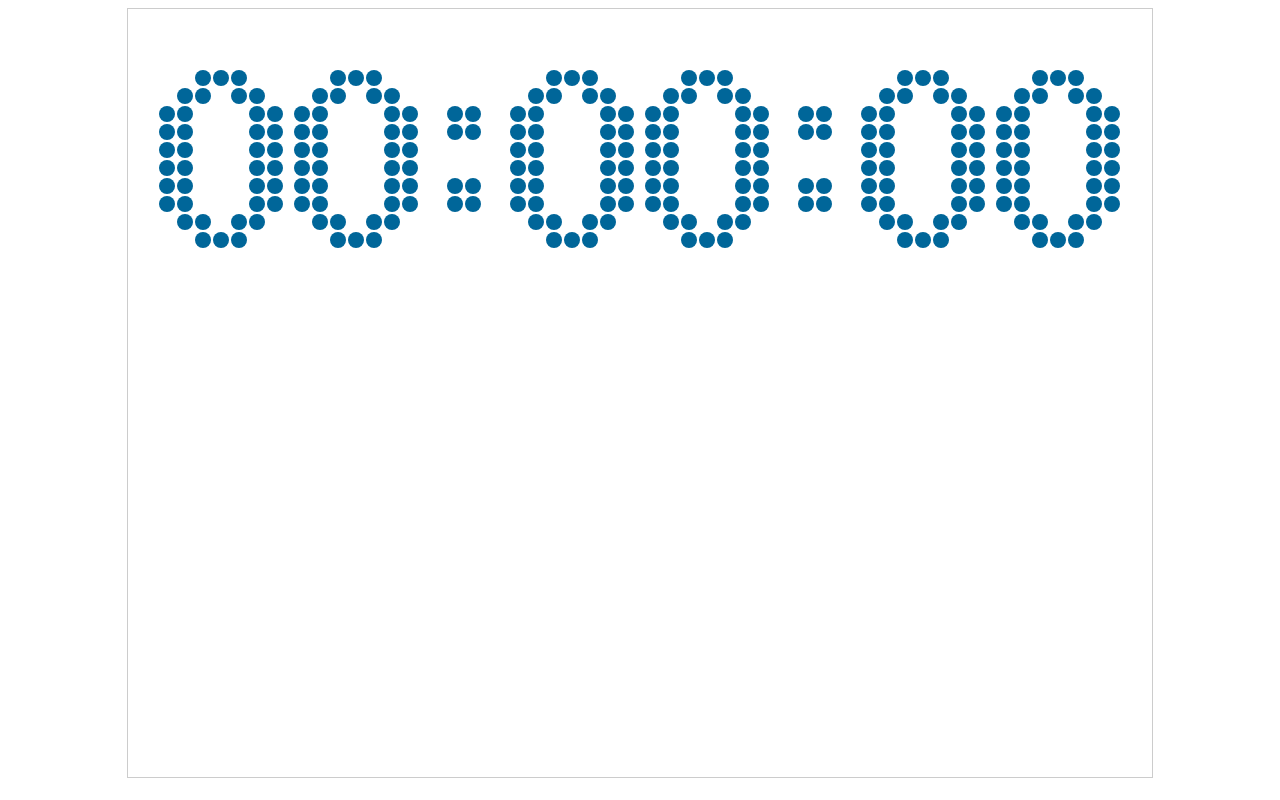
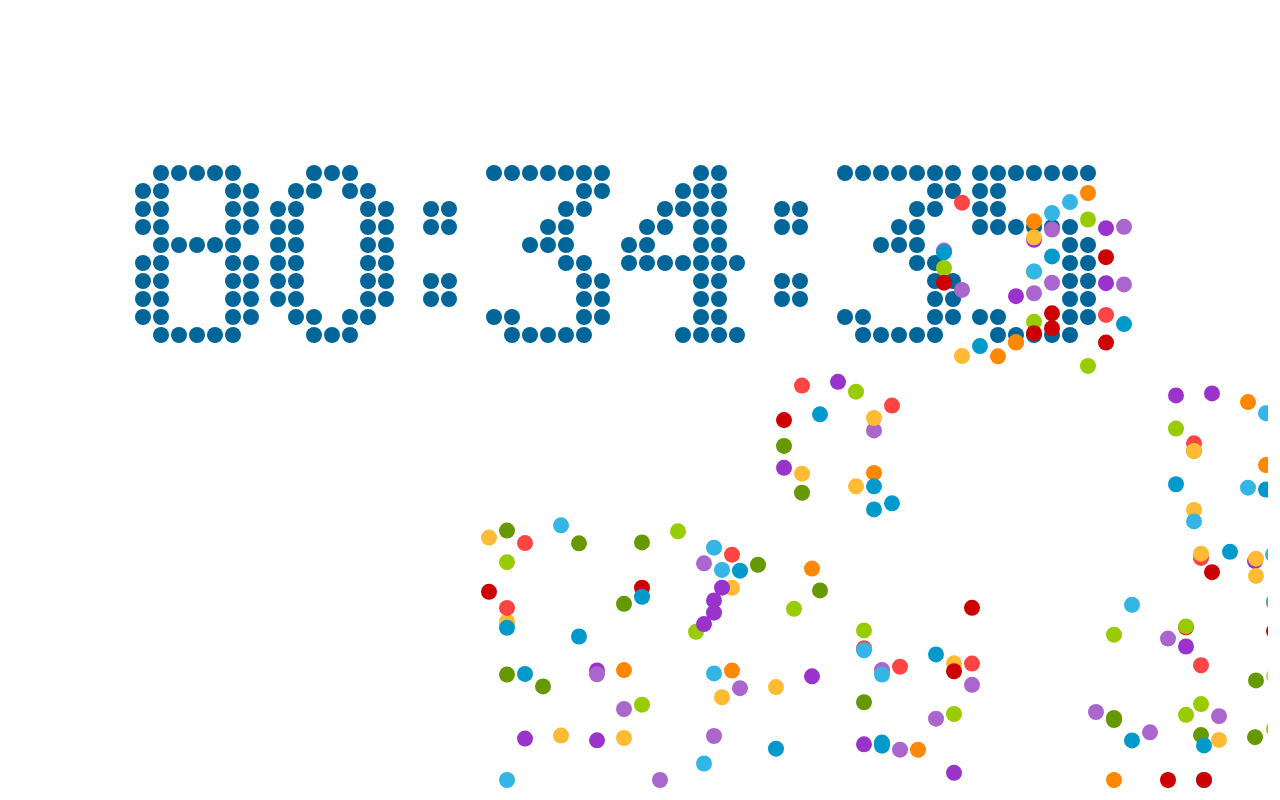
Before and after one commit to Janegaoo/Canvas, a plain HTML site: page clock/index.html in a window 1280 px wide. Drawn offline with Linux system fonts and the light colour scheme.

Commit message:
update clock

```diff
--- a/clock/countdown.js
+++ b/clock/countdown.js
@@ -3,13 +3,23 @@ var WINDOW_HEIGHT = 768;
 var RADIUS = 8;
 var MARGIN_TOP = 60;
 var MARGIN_LEFT = 30;
-const endTime = new Date(2017, 3, 8, 19, 15, 18);
+const endTime = new Date(2017, 3, 13, 19, 15, 18);
 var curShowTimeSeconds = 0;
 
 var hours = 0;
 var seconds = 0;
 
+var balls = [];
+const colors = ["#33B5E5", "#0099CC", "#AA66CC", "#9933CC", "#99CC00", "#669900", "#FFBB33", "#FF8800", "#FF4444", "#CC0000"];
+
 window.onload = function(){
+	WINDOW_WIDTH = document.documentElement.clientWidth-20;
+	WINDOW_HEIGHT = document.documentElement.clientHeight-20;
+
+	MARGIN_LEFT = Math.round(WINDOW_WIDTH/10);
+	RADIUS = Math.round(WINDOW_WIDTH *4 /5 /108) - 1;
+	MARGIN_TOP = Math.round(WINDOW_HEIGHT/5);
+
 	var canvas = document.getElementById('canvas');
 	var context = canvas.getContext('2d');
 
@@ -33,7 +43,13 @@ function getCurrentShowTimeSeconds(){
 
 	return ret>0?ret : 0;
 }
-
+/**
+ * [时间更新]
+ * @return {[type]} [description]
+ * 负责时间的改变
+ * 如果当前需要产生新的小球，那就要产生新的小球
+ * 对已经产生的小球，进行运动的更新
+ */
 function update(){
 	var nextShowTimeSeconds = getCurrentShowTimeSeconds();
 
@@ -41,11 +57,98 @@ function update(){
 	var nextMinutes = parseInt((nextShowTimeSeconds - hours*3600)/60);
 	var nextSeconds = nextShowTimeSeconds%60;
 
+	var curHours = parseInt(curShowTimeSeconds / 3600);
+    var curMinutes = parseInt((curShowTimeSeconds - curHours * 3600) / 60)
+	var curSeconds = curShowTimeSeconds % 60
+
 	if (nextSeconds != seconds){
+
+		if (parseInt(curHours/10) != parseInt(nextHours/10)){
+			addBalls(MARGIN_LEFT + 0, MARGIN_TOP, parseInt(curHours/10));
+		}
+
+		if (parseInt(curHours%10) != parseInt(nextHours%10)){
+			addBalls(MARGIN_LEFT + 15*(RADIUS + 1), MARGIN_TOP, parseInt(curHours%10));
+		}
+
+		if (parseInt(curMinutes/10) != parseInt(nextMinutes/10)){
+			addBalls(MARGIN_LEFT + 39*(RADIUS + 1), MARGIN_TOP, parseInt(curHours/10));
+		}
+
+		if (parseInt(curMinutes%10) != parseInt(nextMinutes%10)){
+			addBalls(MARGIN_LEFT + 54*(RADIUS + 1), MARGIN_TOP, parseInt(curHours%10));
+		}
+
+		if (parseInt(curSeconds/10) != parseInt(nextSeconds/10)){
+			addBalls(MARGIN_LEFT + 78*(RADIUS + 1), MARGIN_TOP, parseInt(curHours/10));
+		}
+
+		if (parseInt(curSeconds%10) != parseInt(nextSeconds%10)){
+			addBalls(MARGIN_LEFT + 93*(RADIUS + 1), MARGIN_TOP, parseInt(curHours%10));
+		}
+
 		curShowTimeSeconds = nextShowTimeSeconds;
 
 	}
 
+	updateBalls();
+
+
+}
+
+/**
+ * [小球的运动]
+ * @return {[type]} [description]
+ */
+function updateBalls(){
+	for (var i = 0; i < balls.length; i++){
+		balls[i].x += balls[i].vx;
+        balls[i].y += balls[i].vy;
+		balls[i].vy += balls[i].g;
+
+		//碰撞检测
+        if (balls[i].y >= WINDOW_HEIGHT - RADIUS) {
+            balls[i].y = WINDOW_HEIGHT - RADIUS;
+            balls[i].vy = -balls[i].vy * 0.75;
+		}
+	}
+
+	//清除不在画布中的数组中的小球
+	var cnt = 0;
+	for (var i = 0; i < balls.length; i++){
+		if (balls[i].x + RADIUS >0 && balls[i].x - RADIUS < WINDOW_WIDTH){
+			balls[cnt++] = balls[i];
+		}
+	}
+
+	while(balls.length > Math.min(300, cnt)){
+		balls.pop();
+	}
+
+}
+
+/**
+ * [addBalls description]
+ * @param x x轴
+ * @param y y轴
+ * @param num 对num点阵化的位置进行彩色小球绘制
+ */
+function addBalls(x, y, num){
+	for (var i = 0; i < digit[num].length; i++)
+		for (var j = 0; j < digit[num][i].length; j++)
+			if (digit[num][i][j] == 1){
+				var aBall = {
+					x : x + j*2*(RADIUS+1) + (RADIUS+1),
+					y : y + i*2*(RADIUS+1) + (RADIUS+1),
+					g : 1.5 + Math.random(), //1.5-2.5随机数
+					vx: Math.pow(-1, Math.ceil(Math.random() * 1000)) * 4, //取-4或者4
+					vy: -5,                                                //Math.pow(-1, Math.ceil(Math.random() * 1000)) 取-1或者+1
+					color: colors[Math.floor(Math.random() * colors.length)]
+				}
+
+				balls.push(aBall);
+
+			}
 }
 
 function render(cxt){
@@ -66,6 +169,17 @@ function render(cxt){
 
 	renderDigit(MARGIN_LEFT + 78*(RADIUS+1), MARGIN_TOP, parseInt(seconds/10), cxt);
 	renderDigit(MARGIN_LEFT + 93*(RADIUS+1), MARGIN_TOP, parseInt(seconds%10), cxt);
+
+	//绘制小球
+	for (var i = 0; i < balls.length; i++){
+		cxt.fillStyle = balls[i].color;
+
+		cxt.beginPath();
+		cxt.arc(balls[i].x, balls[i].y, RADIUS, 0, 2*Math.PI, true);
+		cxt.closePath();
+
+		cxt.fill();
+	}
 }
 
 function renderDigit(x, y, num, cxt){
--- a/clock/index.html
+++ b/clock/index.html
@@ -6,8 +6,8 @@
 	<script type="text/javascript" src="digit.js"></script>
 	<script type="text/javascript" src="countdown.js"></script>
 </head>
-<body>
-	<canvas id="canvas" style="border:1px solid #ccc;display:block;margin:0 auto;">
+<body style="height:100%;">
+	<canvas id="canvas" style="height:100%;">
 		当前浏览器不支持canvas,请更换浏览器
 	</canvas>
 
```
